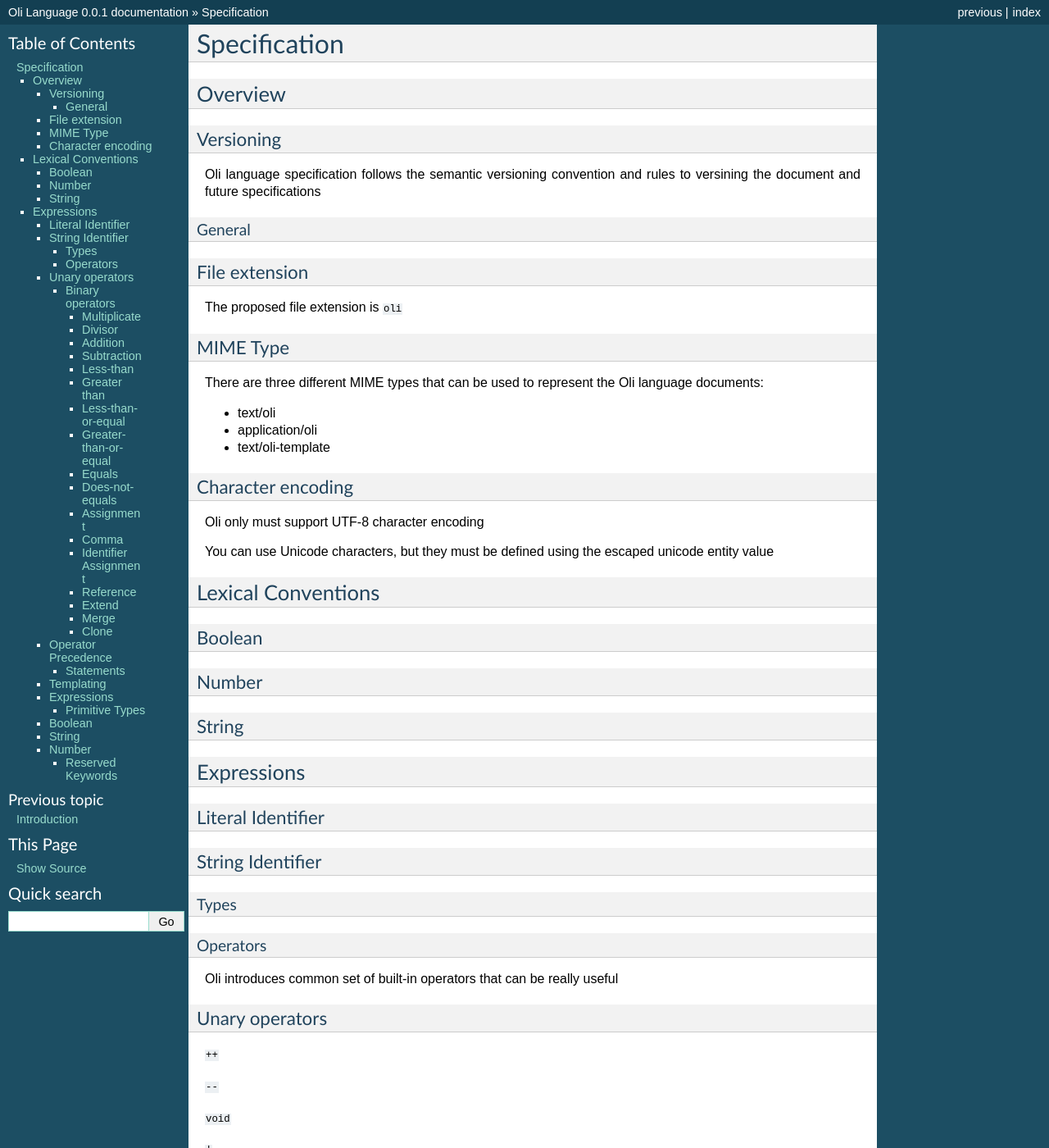
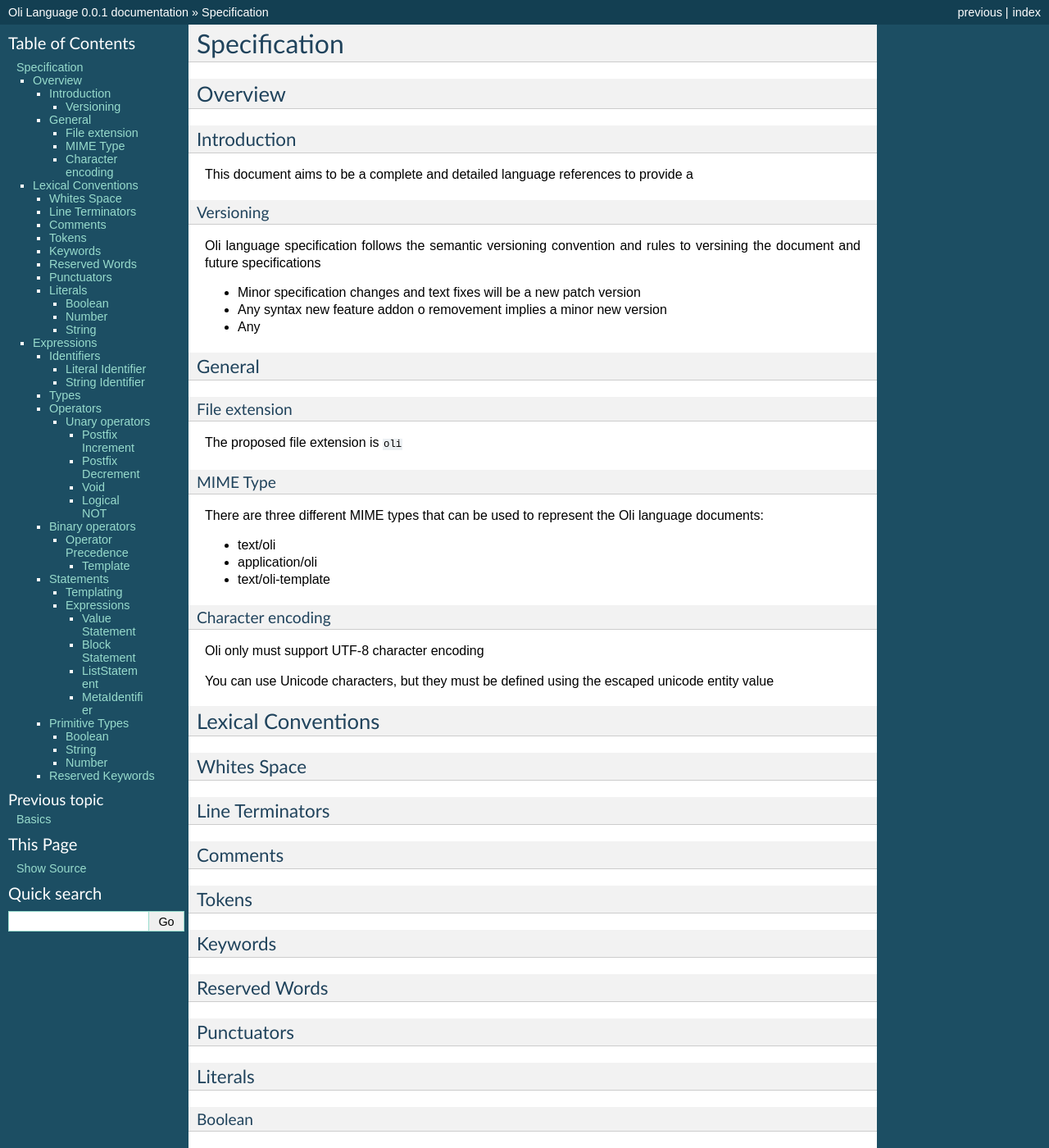
Before and after one commit to oli-lang/oli, a Sphinx documentation site: the page built from docs/source/specification.rst, in a window 1280 px wide and 1400 px high. Shown: the whole window at 82% size. Built offline with Sphinx 7.4.7, drawn with Linux system fonts in a browser that asks for light colours; formulas are drawn with MathJax 3; pages that are not in the unit, such as notebooks, are missing from menus; some of the changed text lies outside the part shown.

Commit message:
chore: update introduction docs

```diff
--- /dev/null
+++ b/docs/source/basics.rst
@@ -0,0 +1,5 @@
+Basics
+======
+
+Grammar Conventions
+-------------------
--- a/docs/source/specification.rst
+++ b/docs/source/specification.rst
@@ -5,11 +5,20 @@
 Overview
 --------
 
+Introduction
+~~~~~~~~~~~~
+
+This document aims to be a complete and detailed language references to provide a
+
 Versioning
 ^^^^^^^^^^
 
 Oli language specification follows the semantic versioning convention and rules to
 versining the document and future specifications
+
+- Minor specification changes and text fixes will be a new patch version
+- Any syntax new feature addon o removement implies a minor new version
+- Any
 
 General
 ~~~~~~~
```
Also changed, not shown: docs/source/introduction.rst (+4 -3 lines).
